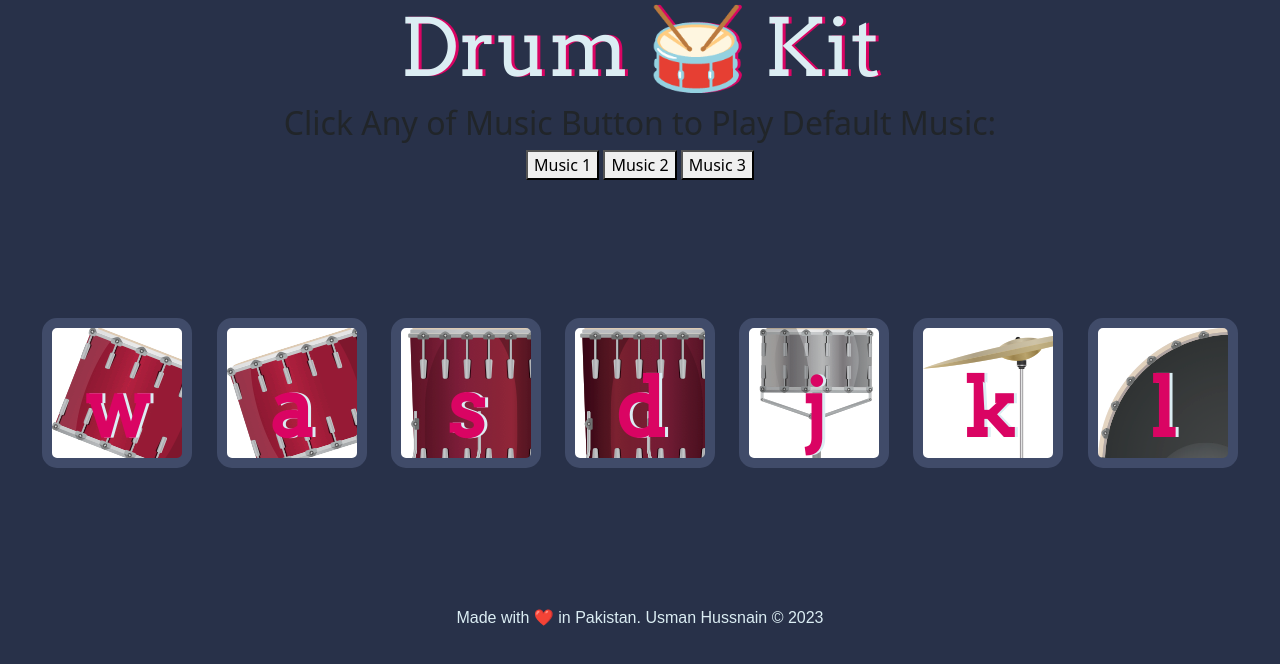
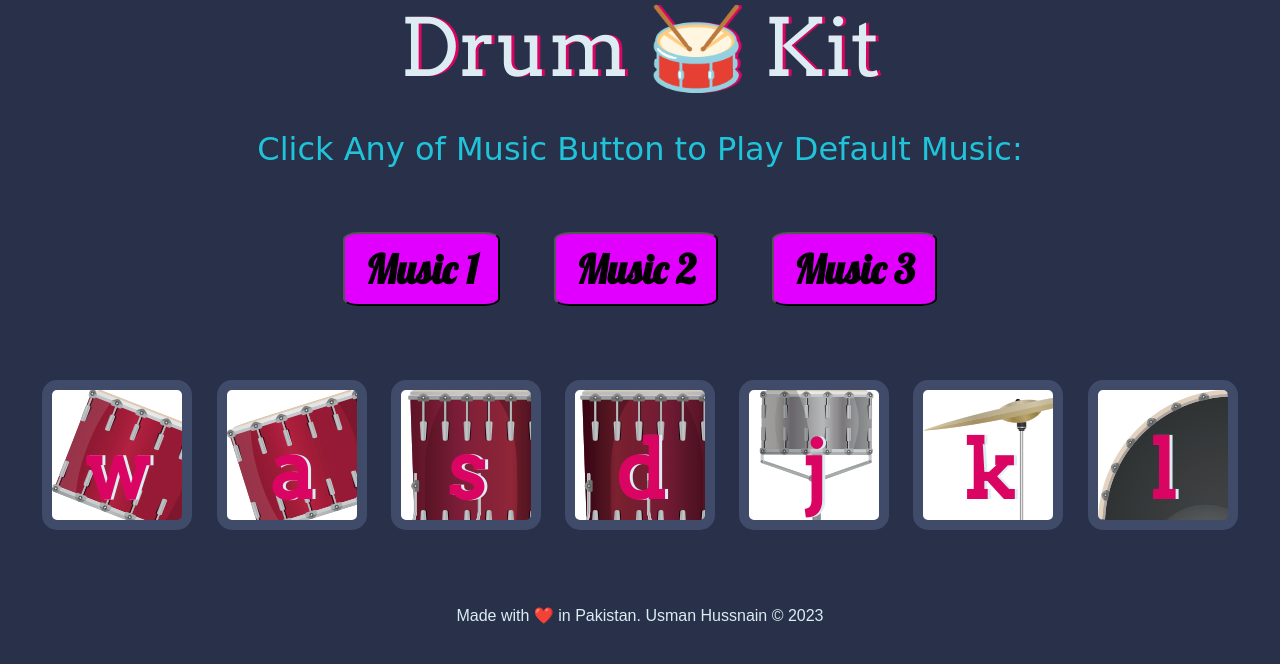
Before and after one commit to UsmanHussnain/Drem-Kit, a plain HTML site: page index.html in a window 1280 px wide. Drawn offline with nearby package versions, Linux system fonts and the light colour scheme.

Commit message:
styles.css

```diff
--- a/styles.css
+++ b/styles.css
@@ -9,6 +9,12 @@ h1 {
   font-family: "Arvo", cursive;
   text-shadow: 3px 0 #DA0463;
 
+}
+h2 {
+  font-size: 2rem;
+  color: rgb(32, 196, 218);
+  font-family: 'Lilita One', cursive;
+  padding: 2%;
 }
 
 footer {
@@ -45,7 +51,8 @@ footer {
 }
 
 .set {
-  margin: 10% auto;
+  margin-top: 1rem;
+  margin: 5% auto;
 }
 
 .game-over {
@@ -79,3 +86,20 @@ footer {
   margin: 10px;
   background-color: white;
 }
+
+.play{
+  font-family: 'Lobster', cursive;
+  font-size: 2.5rem;
+  font-weight: bold;
+  margin: 30px 25px 0px;
+  background-color : rgb(225, 0, 255);
+  border-radius: 10%;
+  padding: 5px 20px 5px;
+
+}
+.play:active{
+  background-color: rgb(230, 133, 242);
+}
+.play-btn{
+  background-color: #1447d3;
+}
```
